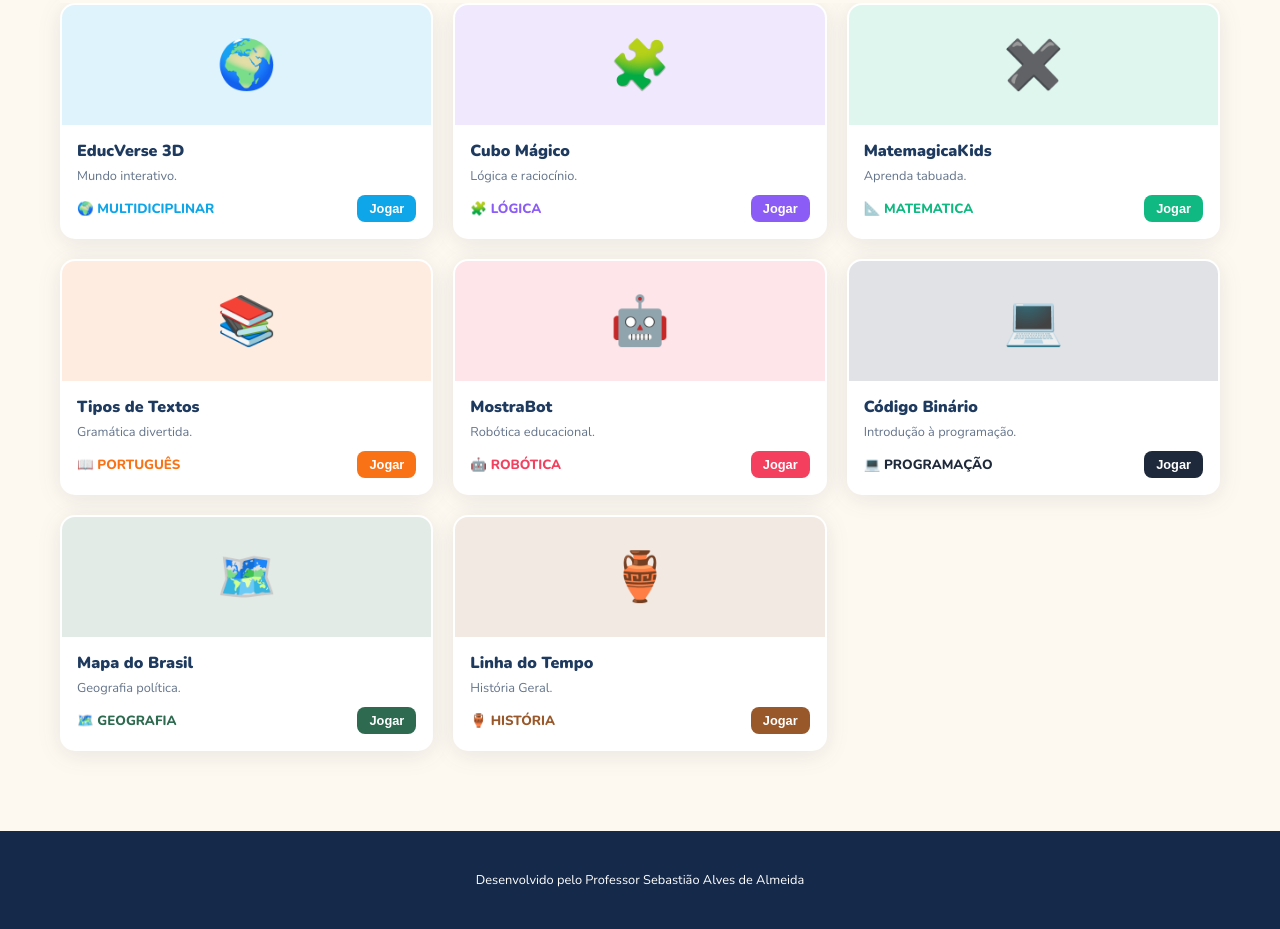
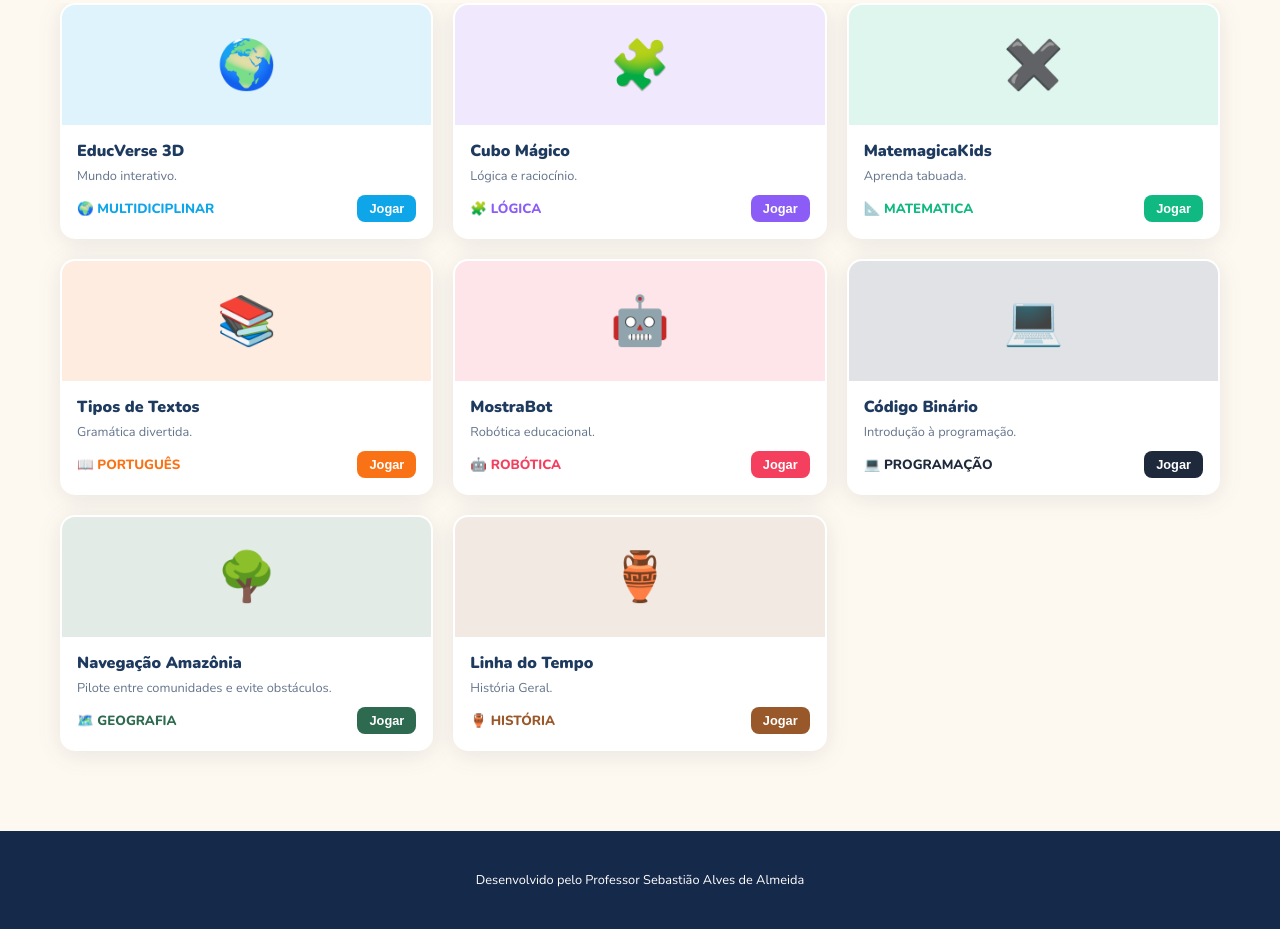
Before and after one commit to alvesdealmeida/educMenu2, a plain HTML site: page index.html in a window 1280 px wide. Shown: the part 431-1360 px from the top of the page. Drawn offline with nearby package versions, Linux system fonts and the light colour scheme.

Commit message:
Update index.html

```diff
--- a/index.html
+++ b/index.html
@@ -181,7 +181,7 @@ const games = [
   { title: "Tipos de Textos", desc: "Gramática divertida.", emoji: "📚", category: "PORTUGUÊS", url: "https://alvesdealmeida.github.io/cidadedasPalavras/" },
   { title: "MostraBot", desc: "Robótica educacional.", emoji: "🤖", category: "ROBÓTICA", url: "https://alvesdealmeida.github.io/mostraBot/" },
   { title: "Código Binário", desc: "Introdução à programação.", emoji: "💻", category: "PROGRAMAÇÃO", url: "https://alvesdealmeida.github.io/joguinhoBinario_t/" },
-  { title: "Mapa do Brasil", desc: "Geografia política.", emoji: "🗺️", category: "GEOGRAFIA", url: "#" },
+  { title: "Navegação Amazônia", desc: "Pilote entre comunidades e evite obstáculos.", emoji: "🌳", category: "GEOGRAFIA", url: "https://alvesdealmeida.github.io/navegAmazonia/" },
   { title: "Linha do Tempo", desc: "História Geral.", emoji: "🏺", category: "HISTÓRIA", url: "#" }
 ];
 
```
